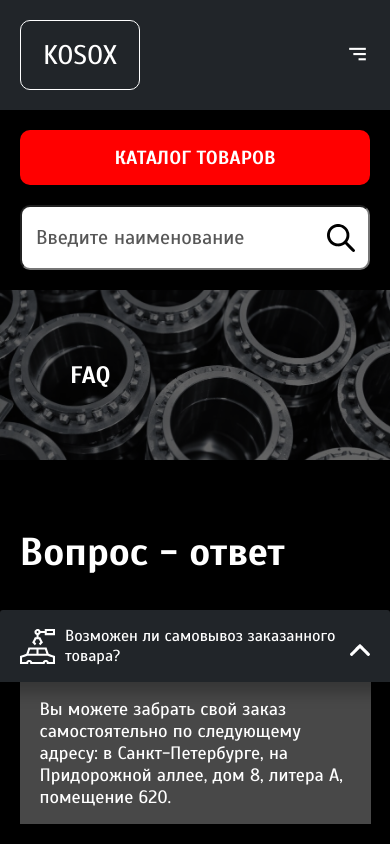
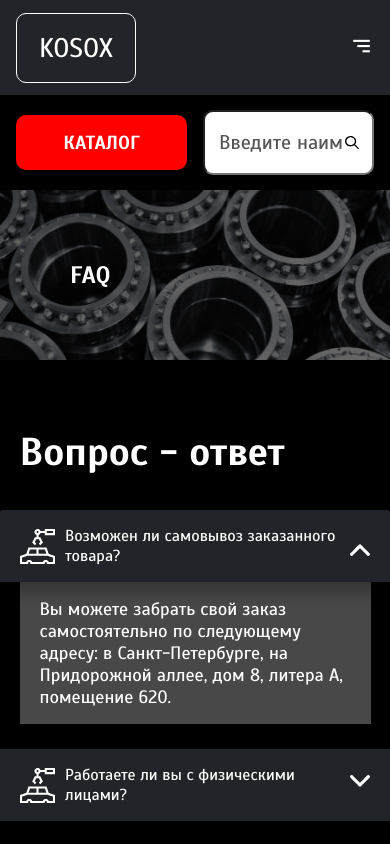
Before and after one commit to Chamber6821/kosox-web, a React (Create React App) app: page /faq in a window 390 px wide. Shown: the top 844 px of the page. Built offline with nearby package versions, Linux system fonts and the light colour scheme; no server answers.

Commit message:
test commit

```diff
--- a/public/css/style.css
+++ b/public/css/style.css
@@ -103,19 +103,33 @@ a {
 }
 .navbar_top {
   width: 100%;
-  padding-top: 36px;
-  padding-bottom: 36px;
+  height: 95px;
   background: #212529;
   display: flex;
   align-items: center;
-  justify-content: space-around;
-}
-.navbar_top__container{
-  max-width: 1200px;
-  width: 100%;
-  display: flex;
-  align-items: center;
-  justify-content: space-around;
+}
+.navbar_container{
+  max-width: none;
+  width: 100%;
+  padding: 0 48px;
+  display: flex;
+  align-items: center;
+  justify-content: space-between;
+  margin: 0 auto;
+}
+@media(max-width: 1920px) {
+  .navbar_container {
+    max-width: 1296px;
+  }
+}
+.navbar_down .navbar_container {
+  justify-content: flex-start;
+  gap: 32px;
+}
+@media(max-width: 768px) {
+  .navbar_down .navbar_container {
+    gap: 16px;
+  }
 }
 .navbar_top_menu {
   display: flex;
@@ -138,12 +152,10 @@ a {
 .navbar_down {
   width: 100%;
   background-color: #000;
-  padding-top: 40px;
-  padding-bottom: 40px;
-  display: flex;
-  align-items: center;
-  gap: 50px;
-  justify-content: center;
+  height: 95px;
+  display: flex;
+  align-items: center;
+  justify-content: flex-start;
 }
 .navbar_down_inp {
   position: relative;
@@ -174,6 +186,7 @@ a {
   line-height: normal;
 }
 .navbar_down input {
+  padding-right: 65px !important;
   display: flex;
   width: 700px;
   height: 55px;
@@ -206,15 +219,14 @@ input:focus {
 @media (max-width: 991px) {
   /*  */
 
+  .navbar_container {
+    padding: 0 16px;
+  }
+
   .navbar_phone {
     width: 100%;
-    padding-top: 20px;
-    padding-bottom: 20px;
+    height: 95px;
     display: flex;
-    align-items: center;
-    justify-content: space-between;
-    padding-left: 40px;
-    padding-right: 40px;
     background-color: #212529;
   }
   .navbar_down_inp {
@@ -340,7 +352,6 @@ input:focus {
   .navbar_down {
     width: 100%;
     background-color: #000;
-    padding: 40px;
     display: flex;
     align-items: center;
     gap: 20px;
@@ -800,12 +811,7 @@ h4 {
 .link-about2{
   color: blue;
 }
-.link-about:hover{
-  text-decoration: underline;
-}
-.link-about2:hover{
-  text-decoration: underline;
-}
+
 .about_company_card {
   width: 600px;
   height: 600px;
@@ -2440,6 +2446,7 @@ textarea:focus {
 @media (max-width: 400px) {
   .navbar_down input {
     padding-left: 14px;
+    padding-right: 28px !important;
   }
   .navbar_down_inp img {
     width: 8%;
@@ -2448,7 +2455,6 @@ textarea:focus {
   .navbar_down {
     width: 100%;
     background-color: #000;
-    padding: 20px;
     display: flex;
     align-items: center;
     gap: 20px;
@@ -2456,13 +2462,9 @@ textarea:focus {
   }
   .navbar_phone {
     width: 100%;
-    padding-top: 20px;
-    padding-bottom: 20px;
     display: flex;
     align-items: center;
     justify-content: space-between;
-    padding-left: 20px;
-    padding-right: 20px;
     background-color: #212529;
   }
 }
@@ -2849,11 +2851,6 @@ textarea:focus {
     justify-content: center;
   }
 }
-@media (min-width: 320px) {
-  .navbar_down input {
-    padding-right: 65px !important;
-  }
-}
 @media (hover: hover) {
   .filterkotalog_card:hover .filterkotalog_card_title{
     background: #212529;
@@ -2862,84 +2859,70 @@ textarea:focus {
   .navbar_menu a:hover {
     transition: 0.7s;
     color: #1434cb !important;
-    text-decoration-line: underline;
   }
   .allFooter_div_ahref:hover {
     transition: 0.7s;
     color: #1434cb !important;
-    text-decoration-line: underline;
   }
   .allFooter_address_div_p:hover {
     transition: 0.7s;
     color: #1434cb !important;
-    text-decoration-line: underline;
   }
   .main_left a:hover {
+    color: #fff;
+    background: #000136;
+    transition: 0.7s;
+  }
+  .contact_page_post button:hover {
+    color: #fff;
+    background: #000136;
+    transition: 0.7s;
+  }
+  .brendabout_btn a:hover {
+    color: #fff;
+    background: #000136;
+    transition: 0.7s;
+  }
+  .product_page_about_title a:hover {
+    color: #fff;
+    background: #000136;
+    transition: 0.7s;
+  }
+  .produce_page_description_text2 a:hover {
+    color: #fff;
+    background: #000136;
+    transition: 0.7s;
+  }
+  .produce_page_description_text a:hover {
     color: #fff;
     background: #000136;
     text-decoration-line: underline;
     transition: 0.7s;
   }
-  .contact_page_post button:hover {
+  .manufacturers_speak a:hover {
     color: #fff;
     background: #000136;
-    text-decoration-line: underline;
     transition: 0.7s;
   }
-  .brendabout_btn a:hover {
+  .kotalog_card a:hover {
     color: #fff;
     background: #000136;
-    text-decoration-line: underline;
     transition: 0.7s;
   }
-  .product_page_about_title a:hover {
+  .contact_form_flex button:hover {
     color: #fff;
     background: #000136;
-    text-decoration-line: underline;
-    transition: 0.7s;
-  }
-  .produce_page_description_text2 a:hover {
-    color: #fff;
-    background: #000136;
-    text-decoration-line: underline;
-    transition: 0.7s;
-  }
-  .produce_page_description_text a:hover {
-    color: #fff;
-    background: #000136;
-    text-decoration-line: underline;
-    transition: 0.7s;
-  }
-  .manufacturers_speak a:hover {
-    color: #fff;
-    background: #000136;
-    text-decoration-line: underline;
-    transition: 0.7s;
-  }
-  .kotalog_card a:hover {
-    color: #fff;
-    background: #000136;
-    text-decoration-line: underline;
-    transition: 0.7s;
-  }
-  .contact_form_flex button:hover {
-    color: #fff;
-    background: #000136;
-    text-decoration-line: underline;
     transition: 0.7s;
   }
   .contact_page_about a h3:hover {
     transition: 0.7s;
     color: #1434cb !important;
-    text-decoration-line: underline;
   }
   .navbar_top_menu_li a:hover {
     transition: 0.7s;
     color: #1434cb !important;
-    text-decoration-line: underline;
   }
   .red_border:hover {
-    text-decoration-line: underline;
     transition: 0.7s;
     background: #a60000;
   }
--- a/src/components/Footer.jsx
+++ b/src/components/Footer.jsx
@@ -4,11 +4,6 @@ export default function Footer () {
       <div className='allFooter_div'>
         <div className='allFooter_div_block_one'>
           <h6 className='allFooter_div_title'>Меню</h6>
-          <div className='allFooter_div_ahref_div'>
-            <a className='allFooter_div_ahref' href='/'>
-              Главная
-            </a>
-          </div>
           <div className='allFooter_div_ahref_div'>
             <a className='allFooter_div_ahref' href='/about'>
               О компании
--- a/src/components/Header.jsx
+++ b/src/components/Header.jsx
@@ -9,7 +9,7 @@ export default function Header () {
   return (
     <header className='header'>
       <nav className='navbar_top'>
-        <div className='navbar_top__container'>
+        <div className='navbar_container'>
           <div className='navbar_logo'>
             <Link to='/'>
               <div className='logo'>
@@ -18,9 +18,6 @@ export default function Header () {
             </Link>
           </div>
           <ul className='navbar_top_menu'>
-            <li className='navbar_top_menu_li'>
-              <Link to='/'>Главная</Link>
-            </li>
             <li className='navbar_top_menu_li'>
               <Link to='/about'>О компании</Link>
             </li>
@@ -65,6 +62,7 @@ export default function Header () {
         </div>
       </nav>
       <div className='navbar_phone'>
+        <div className="navbar_container">
           <div className='navbar_phone_logo'>
             <Link to='/'>
               <div className='logo'>
@@ -92,9 +90,6 @@ export default function Header () {
               </li>
               <li className='navbar_top_menu_li'>
                 <Link to='/faq'>FAQ</Link>
-            </li>
-            <li className='navbar_top_menu_li'>
-              <Link to='/'>Главная</Link>
               </li>
               <li className='navbar_top_menu_li'>
                 <Link to='/'>Партнерам</Link>
@@ -125,9 +120,11 @@ export default function Header () {
             </div>
           </div>
         </div>
+      </div>
       <nav className='navbar_down'>
+        <div className="navbar_container">
           <Link to='/catalog' className='red_border'>
-          КАТАЛОГ ТОВАРОВ
+            {window.innerWidth > 575 ? "КАТАЛОГ ТОВАРОВ" : "КАТАЛОГ"}
           </Link>
           <div className='navbar_down_inp'>
             <input
@@ -143,6 +140,7 @@ export default function Header () {
               alt=''
             />
           </div>
+        </div>
       </nav>
     </header>
   )
```
Lines whose indentation alone changed are shown as unchanged.
